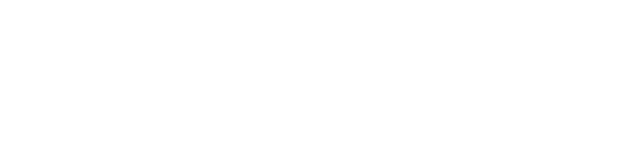
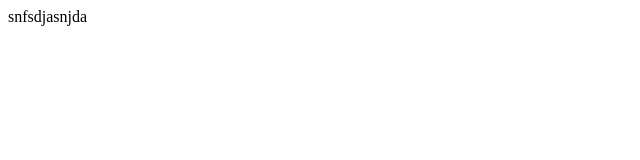
Before and after one commit to Soheil1400/test-soheil, a plain HTML site: page index.html in a window 1280 px wide. Shown: the whole page, without its empty margins (0-640 px from the left). Drawn offline with Linux system fonts and the light colour scheme.

Commit message:
second commit

```diff
--- a/index.html
+++ b/index.html
@@ -5,6 +5,6 @@
     <title>Title</title>
 </head>
 <body>
-
+    snfsdjasnjda
 </body>
 </html>
```
